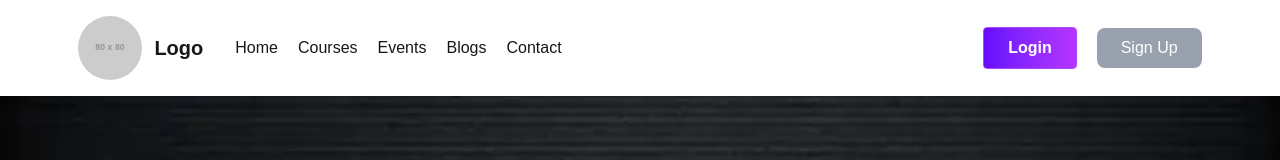
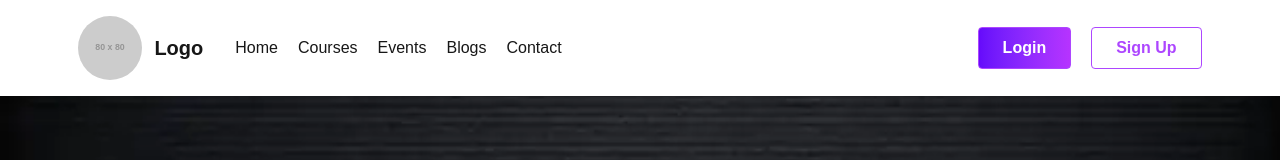
Before and after one commit to Ahmed-El-shamy/q-learn, a Next.js app: page /en/contact-us in a window 1280 px wide. Shown: the top 160 px of the page. Built offline with nearby package versions, Linux system fonts and the light colour scheme; no server answers.

Commit message:
feat: adjusting the navbar

```diff
--- a/src/_components/layout/navbar/common/Navbar.tsx
+++ b/src/_components/layout/navbar/common/Navbar.tsx
@@ -10,7 +10,6 @@ const Navbar: React.FC<NavbarProps> = ({
   logoText = "Logo",
   logoImg = "https://placehold.co/80x80",
 }) => {
-
   const t = useTranslations("auth");
 
   return (
@@ -44,12 +43,16 @@ const Navbar: React.FC<NavbarProps> = ({
           <MobileSidebar logoText={logoText} links={links} />
 
           <div className="hidden lg:flex items-center gap-5">
-            <MainBtn>
-              {t("login")}
-            </MainBtn>
-            <button className="px-6 py-2 bg-gray-400 text-white rounded-lg">
-              {t("signup")}
-            </button>
+            <Link href="/auth/login">
+              <MainBtn>
+                {t("login")}
+              </MainBtn>
+            </Link>
+            <Link href="/auth/signup">
+              <MainBtn variant="outlined">
+                {t("signup")}
+              </MainBtn>
+            </Link>
           </div>
         </div>
       </nav>
```
